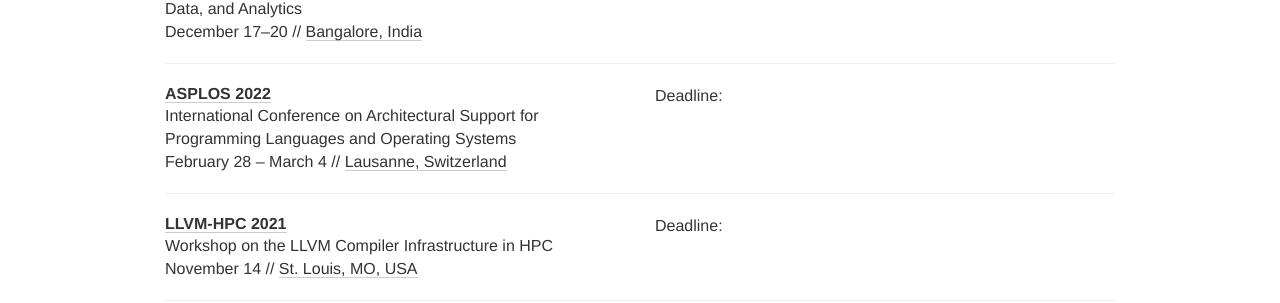
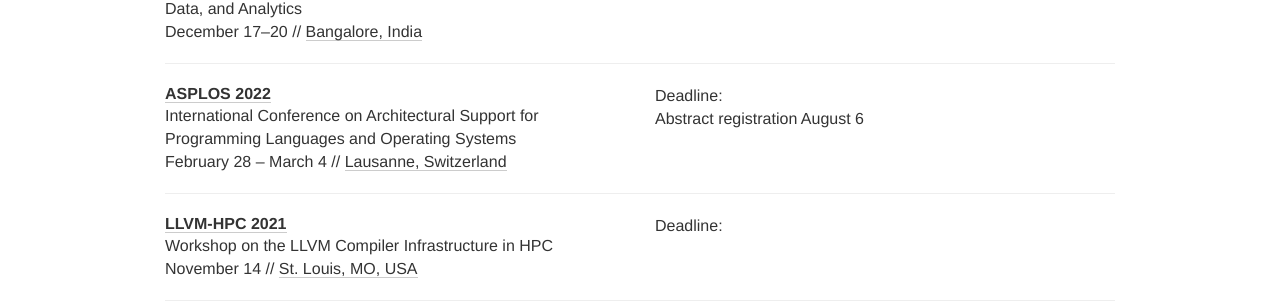
Before and after one commit to khale/sys-deadlines, a Jekyll site: the page built from index.html, in a window 1280 px wide. Shown: the part 523-826 px from the top of the page. Built offline with Jekyll 4.4.1, drawn with Linux system fonts in a browser that asks for light colours; nearby versions of some CDN libraries; comment, search, counter and statistics services are not loaded.

Commit message:
update asplos

```diff
--- a/_data/conferences.yml
+++ b/_data/conferences.yml
@@ -24,6 +24,7 @@
   description: International Conference on Architectural Support for Programming Languages and Operating Systems
   year: 2022
   date: "February 28 - March 4"
+  comment: Abstract registration August 6
   link: https://asplos-conference.org/
   deadline: "2021-08-13 23:59"
   place: Lausanne, Switzerland
```
